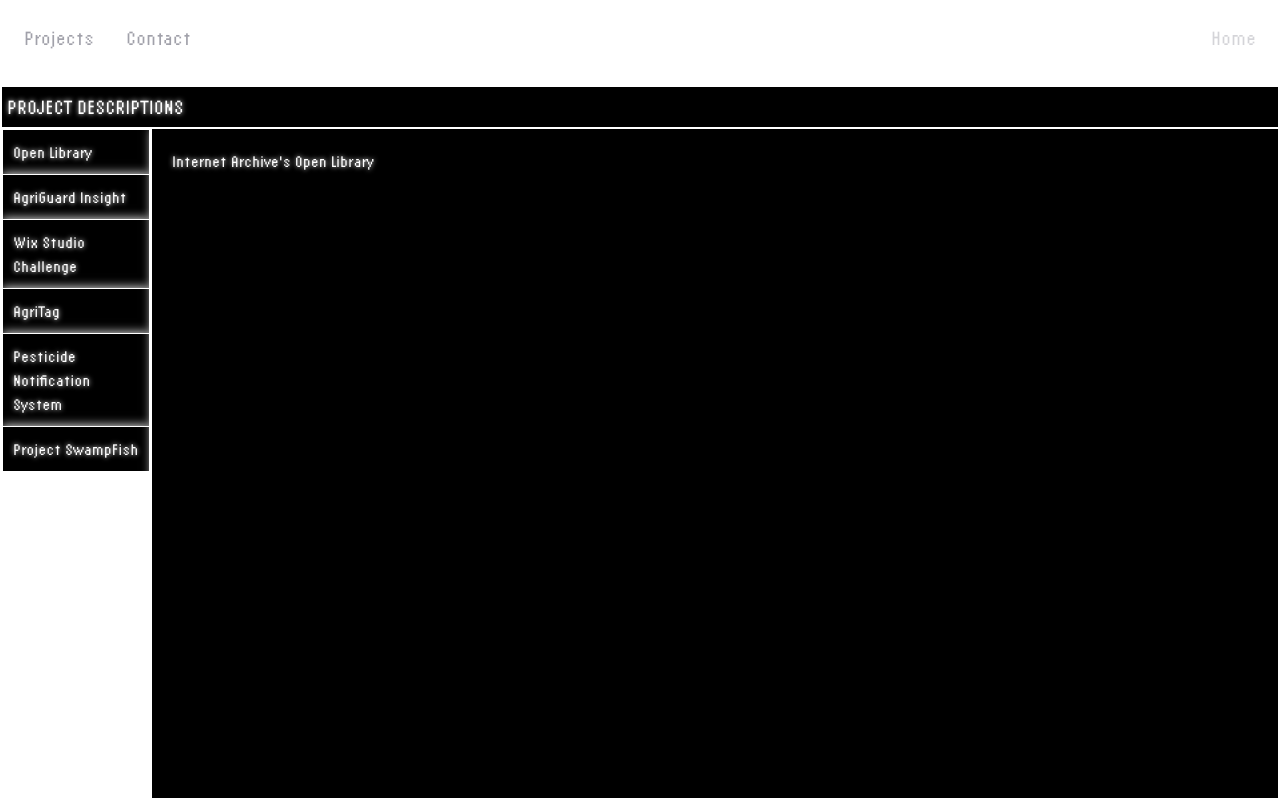
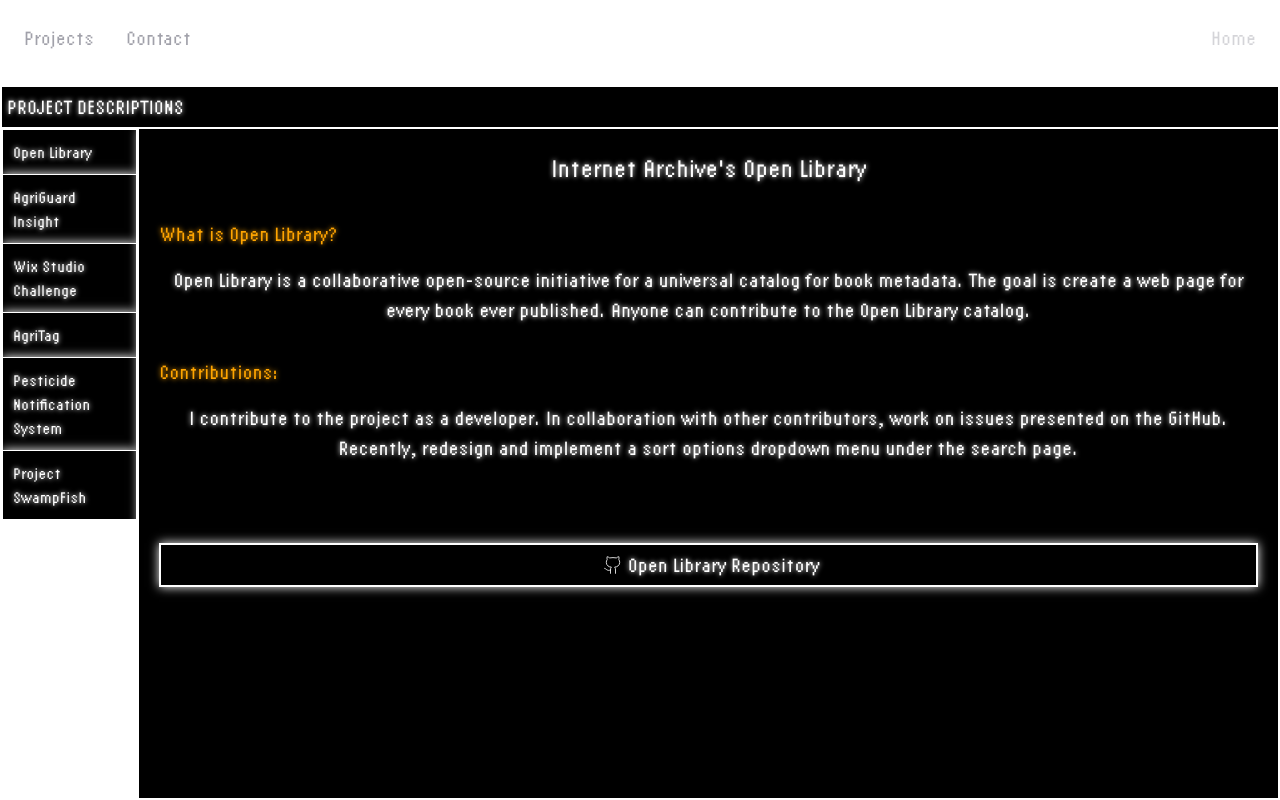
Before and after one commit to aarasawa/aarasawa.dev, a Next.js app: page /projects in a window 1280 px wide. Both pictures are taken after a click on the button "Open Library". Built offline with nearby package versions, Linux system fonts and the light colour scheme.

Commit message:
Updated Open Library project description

```diff
--- a/app/components/ProjectPage/MobileDosTabs.tsx
+++ b/app/components/ProjectPage/MobileDosTabs/MobileDosTabs.tsx
@@ -1,9 +1,9 @@
 import React, { useState } from 'react';
-import { OpenLib, AgriGuard, PhotoFilm, AgriTag, PesticideNOI, ProjectSwampfish } from './ProjectDescriptions';
+import { OpenLib, AgriGuard, PhotoFilm, AgriTag, PesticideNOI, ProjectSwampfish } from '../ProjectDescriptions';
 import styles from './MobileDosTabs.module.css';
 
 const MobileDosTabs: React.FC = () => {
-  const [activeTab, setActiveTab] = useState('Open Library'); // Set the initial state to match the first tab name
+  const [activeTab, setActiveTab] = useState('home');
 
   const openTab = (tabName: string) => {
     setActiveTab(tabName);
@@ -24,6 +24,9 @@
         <span>PROJECT DESCRIPTIONS</span>
       </div>
       <div className={styles.content} onTouchEnd={handleSwipe}>
+        <div className={`${styles.tabContent} ${activeTab === 'home' ? styles.activeTab : ''}`}>
+
+        </div>
         <div className={`${styles.tabContent} ${activeTab === 'Open Library' ? styles.active : ''}`}>
           <OpenLib />
         </div>
--- a/app/components/ProjectPage/MobileProjectsView.tsx
+++ b/app/components/ProjectPage/MobileView/MobileProjectsView.tsx
@@ -1,6 +1,6 @@
 'use client'
-import Navigation from '../Navigation/Navigation';
-import MobileDosTabs from './MobileDosTabs';
+import Navigation from '../../Navigation/Navigation';
+import MobileDosTabs from '../MobileDosTabs/MobileDosTabs';
 import styles from './MobileProjectsView.module.css';
 
 const MobileProjectsView: React.FC = () => (
--- /dev/null
+++ b/app/components/ProjectPage/ProjectDescriptions.module.css
@@ -0,0 +1,43 @@
+.centered {
+  font-size: 25px;
+  text-align: center;
+}
+
+.descriptionSubtitle {
+  font-size: 20px;
+  color: orange;
+  text-shadow: 0 0 5px orange;
+  margin-top: 2rem;
+}
+
+.contributionSubtitle {
+  font-size: 20px;
+  color: orange;
+  text-shadow: 0 0 5px orange;
+  margin-top: 2rem;
+}
+
+.description {
+  font-size: 20px;
+  text-align: center;
+  margin-top: 1rem;
+}
+
+.repo {
+  font-size: 20px;
+  display: flex;
+  justify-content: center;
+  align-items: center;
+  padding: 5px 15px;
+  border: 2px solid white;
+  margin-top: 5rem;
+  transition: background-color 0.3s, color 0.3s, box-shadow 0.3s;
+  box-shadow: 0 0 10px white;
+  text-shadow: 0 0 5px white;
+}
+
+.ghicon {
+  width: 20px;
+  height: 20px;
+  margin: 5px;
+}
--- a/app/components/ProjectPage/ProjectDescriptions.tsx
+++ b/app/components/ProjectPage/ProjectDescriptions.tsx
@@ -1,25 +1,53 @@
 import React from 'react';
+import Link from 'next/link';
+import { Github } from 'lucide-react';
+import styles from './ProjectDescriptions.module.css';
 
 export const OpenLib: React.FC = () => (
-  <h1>Internet Archive's Open Library</h1>
+  <div>
+    <h1 className={styles.centered}>Internet Archive's Open Library</h1>
+    <h3 className={styles.descriptionSubtitle}>What is Open Library?</h3>
+    <p className={styles.description}>
+      Open Library is a collaborative open-source initiative for a universal catalog for book metadata.
+      The goal is create a web page for every book ever published. Anyone can contribute to the Open Library catalog.
+    </p>
+    <h3 className={styles.contributionSubtitle}>Contributions:</h3>
+    <p className={styles.description}>
+      I contribute to the project as a developer. In collaboration with other contributors, work on issues presented on the GitHub.
+      Recently, redesign and implement a sort options dropdown menu under the search page.
+    </p>
+    <Link className={styles.repo} href='https://github.com/internetarchive/openlibrary'>
+      <Github className={styles.ghicon}/> Open Library Repository
+    </Link>
+  </div>
 )
 
 export const AgriGuard: React.FC = () => (
-  <h3>AgriGuard Insight</h3>
+  <div>
+    <h1 className={styles.centered}>AgriGuard Insight</h1>
+  </div>
 );
 
 export const PhotoFilm: React.FC = () => (
-  <h3>PhotoFilm.dev</h3>
+  <div>
+    <h1 className={styles.centered}>PhotoFilm.dev</h1>
+  </div>
 )
 
 export const AgriTag: React.FC = () => (
-  <h3>AgriTag</h3>
+  <div>
+    <h1 className={styles.centered}>AgriTag</h1>
+  </div>
 );
 
 export const PesticideNOI: React.FC = () => (
-  <h3>Pesticide Notification System</h3>
+  <div>
+    <h1 className={styles.centered}>Pesticide Notification System</h1>
+  </div>
 );
 
 export const ProjectSwampfish: React.FC = () => (
-  <h3>Project SwampFish</h3>
+  <div>
+    <h1 className={styles.centered}>Project SwampFish</h1>
+  </div>
 );
--- a/app/components/ProjectPage/Projects.tsx
+++ b/app/components/ProjectPage/Projects.tsx
@@ -1,7 +1,7 @@
 'use client'
 import { useEffect, useState } from 'react';
-import MobileProjectsView from './MobileProjectsView';
-import WebProjectsView from './WebProjectsView';
+import MobileProjectsView from './MobileView/MobileProjectsView';
+import WebProjectsView from './WebView/WebProjectsView';
 
 const ProjectsView: React.FC = () => {
   const [isMobile, setIsMobile] = useState<boolean>(false);
--- a/app/components/ProjectPage/WebDosTabs.module.css
+++ b/app/components/ProjectPage/WebDosTabs/WebDosTabs.module.css
@@ -57,7 +57,6 @@
   flex-direction: column;
   border-right: 2px solid white;
   padding: 0;
-  width: 150px;
   box-shadow: 0 0 10px white;
   overflow-y: auto;
   max-height: 100%;
@@ -95,17 +94,3 @@
   overflow-y: auto;
   max-height: 100%;
 }
-
-@media (max-height: 768) {
-  .container {
-    height: 100vh;
-  }
-
-  .tabs {
-    max-height: calc(100vh - 50px);
-  }
-
-  .tabContent {
-    max-height: calc(100vh - 50px);
-  }
-}
--- a/app/components/ProjectPage/WebDosTabs.tsx
+++ b/app/components/ProjectPage/WebDosTabs/WebDosTabs.tsx
@@ -1,5 +1,5 @@
 import React, { useState } from 'react';
-import { OpenLib, AgriGuard, PhotoFilm, AgriTag, PesticideNOI, ProjectSwampfish } from './ProjectDescriptions';
+import { OpenLib, AgriGuard, PhotoFilm, AgriTag, PesticideNOI, ProjectSwampfish } from '../ProjectDescriptions';
 import styles from './WebDosTabs.module.css';
 
 const DosTabs: React.FC = () => {
--- a/app/components/ProjectPage/WebProjectsView.tsx
+++ b/app/components/ProjectPage/WebView/WebProjectsView.tsx
@@ -1,6 +1,6 @@
 'use client'
-import Navigation from '../Navigation/Navigation';
-import DosTabs from './WebDosTabs';
+import Navigation from '../../Navigation/Navigation';
+import DosTabs from '../WebDosTabs/WebDosTabs';
 import styles from './WebProjectsView.module.css';
 
 const WebProjects: React.FC = () => (
```
Also changed, not shown: app/components/ProjectPage/MobileDosTabs/MobileDosTabs.module.css (renamed from app/components/ProjectPage/MobileDosTabs.module.css), app/components/ProjectPage/MobileView/MobileProjectsView.module.css (renamed from app/components/ProjectPage/MobileProjectsView.module.css), app/components/ProjectPage/WebView/WebProjectsView.module.css (renamed from app/components/ProjectPage/WebProjectsView.module.css).
